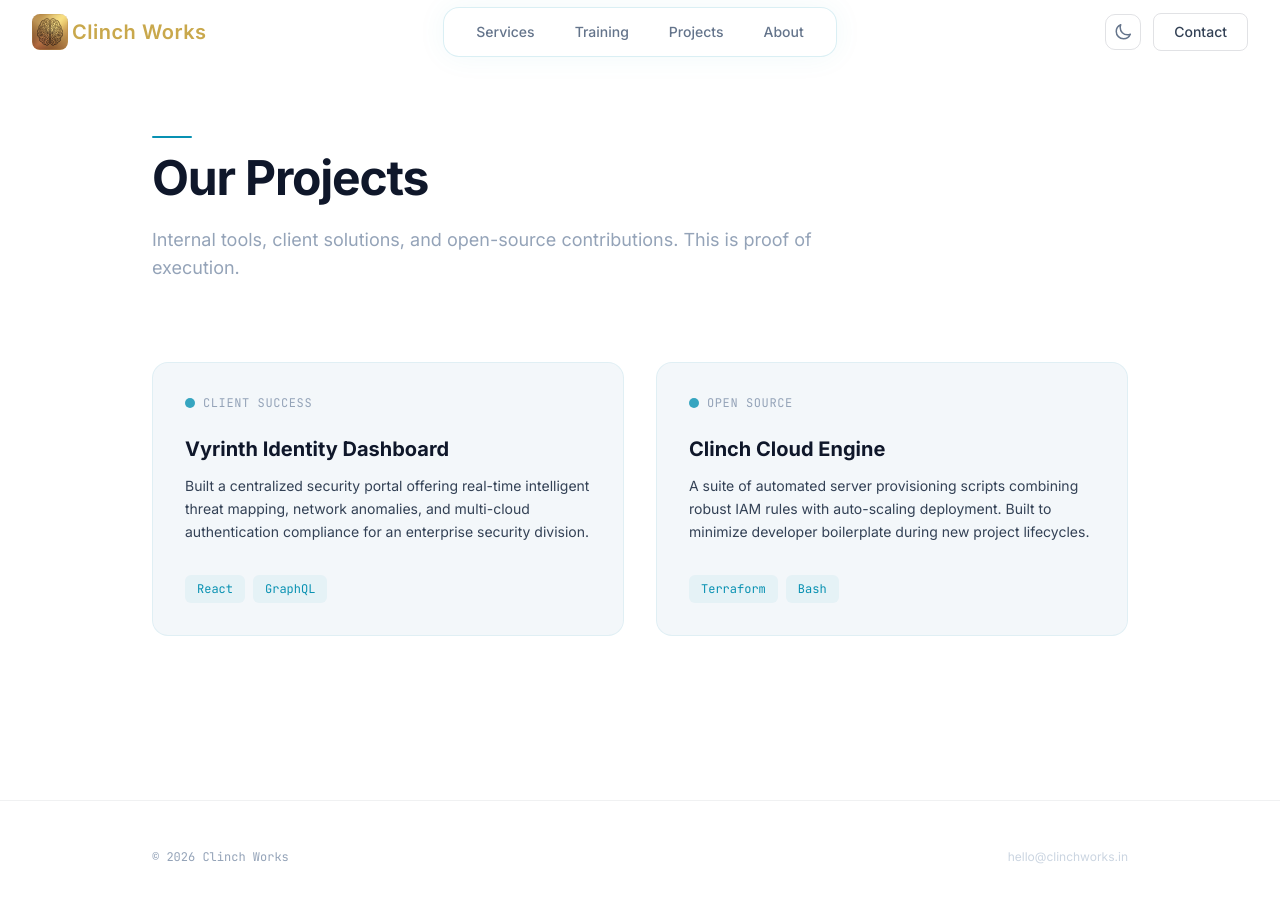
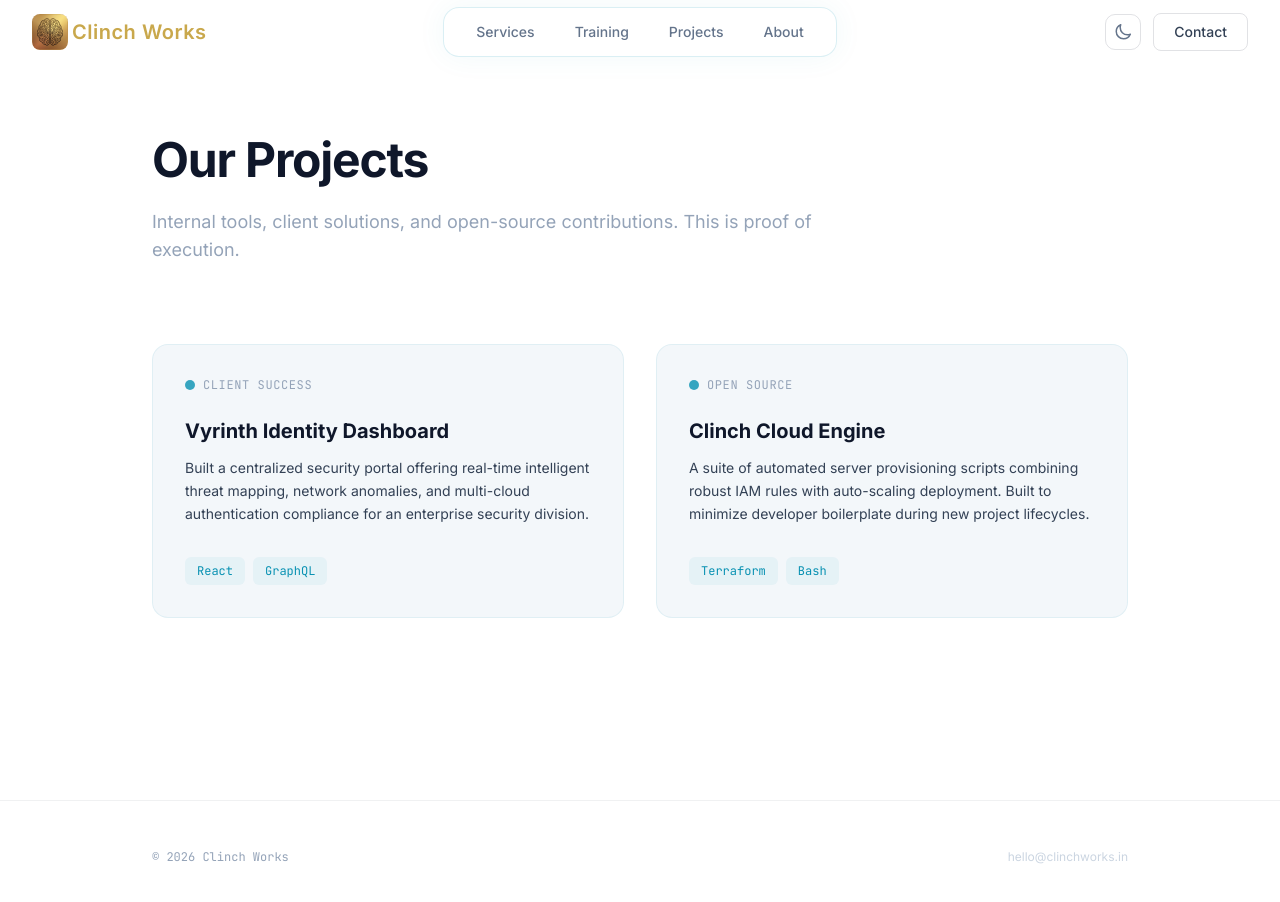
Before and after one commit to paladuguganeshnaidu/clinchworks, a plain HTML site: page pages/projects.html in a window 1280 px wide. Drawn offline with nearby package versions, Linux system fonts and the light colour scheme.

Commit message:
Minor format update to projects.html logo img tag

```diff
--- a/pages/projects.html
+++ b/pages/projects.html
@@ -58,7 +58,8 @@
       <a href="../index.html" class="flex items-center gap-0 group z-10 lg:absolute lg:left-8">
         <div
           class="w-8 h-8 sm:w-9 sm:h-9 rounded-lg overflow-hidden flex-shrink-0 flex items-center justify-center transition-transform duration-300 group-hover:scale-110">
-          <img src="../assets/images/logo.png" alt="Clinch Works Logo" class="w-[180%] h-[180%] max-w-none object-cover" />
+          <img src="../assets/images/logo.png" alt="Clinch Works Logo"
+            class="w-[180%] h-[180%] max-w-none object-cover" />
         </div>
         <span class="font-semibold text-sm sm:text-[20px] tracking-wide transition-colors ml-1"
           style="color: #c9a84c;">Clinch Works</span>
@@ -122,7 +123,6 @@
     <section class="relative pb-16 pt-6 sm:pb-24 sm:pt-8 lg:pb-32 lg:pt-10">
       <div class="max-w-5xl mx-auto px-5 sm:px-6">
         <div class="section-reveal visible">
-          <div class="accent-line mb-4"></div>
           <h1 class="text-3xl sm:text-4xl lg:text-5xl font-bold tracking-tight" style="color: var(--text-primary);">
             Our Projects
           </h1>
```
Also changed, not shown: assets/images/theja.png.
